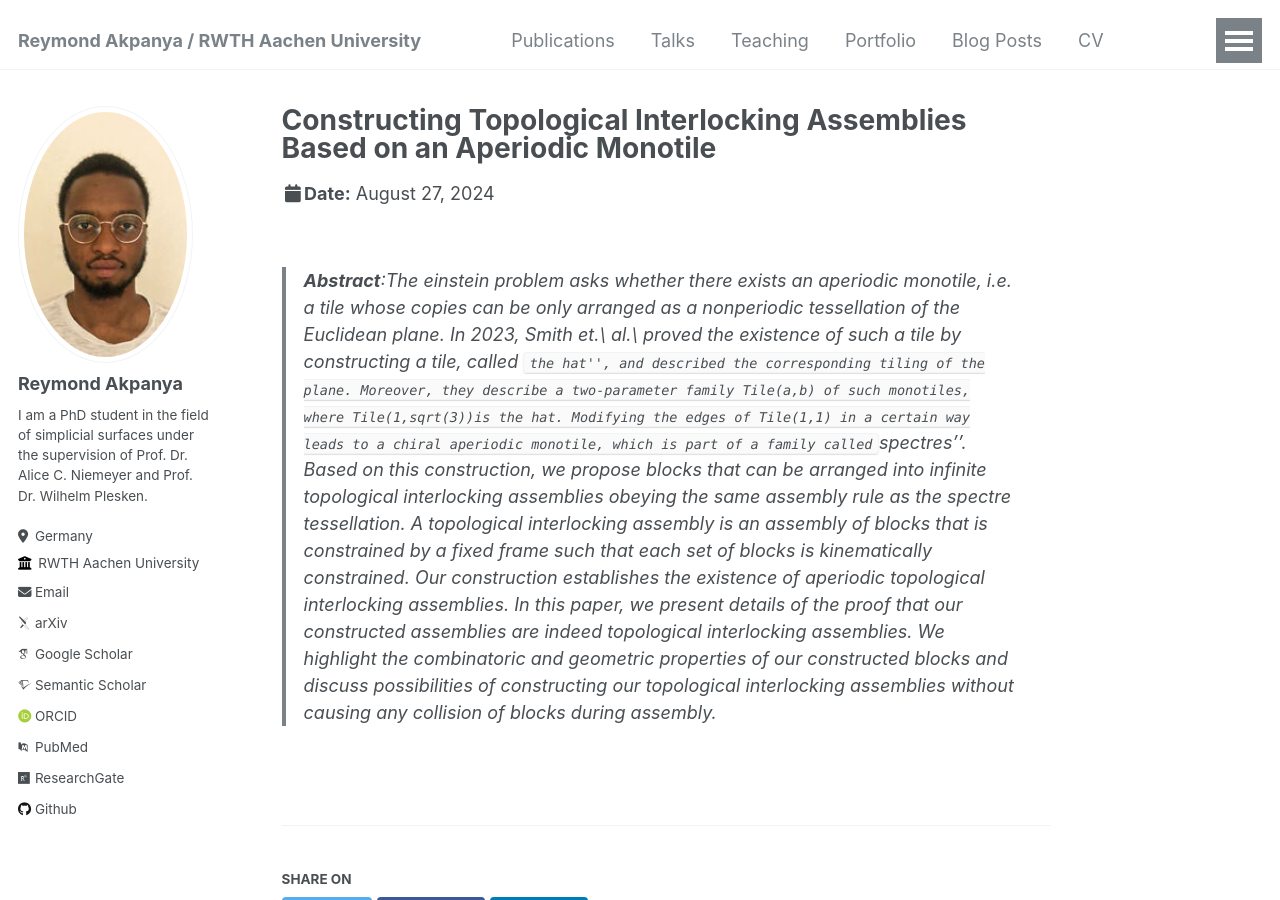
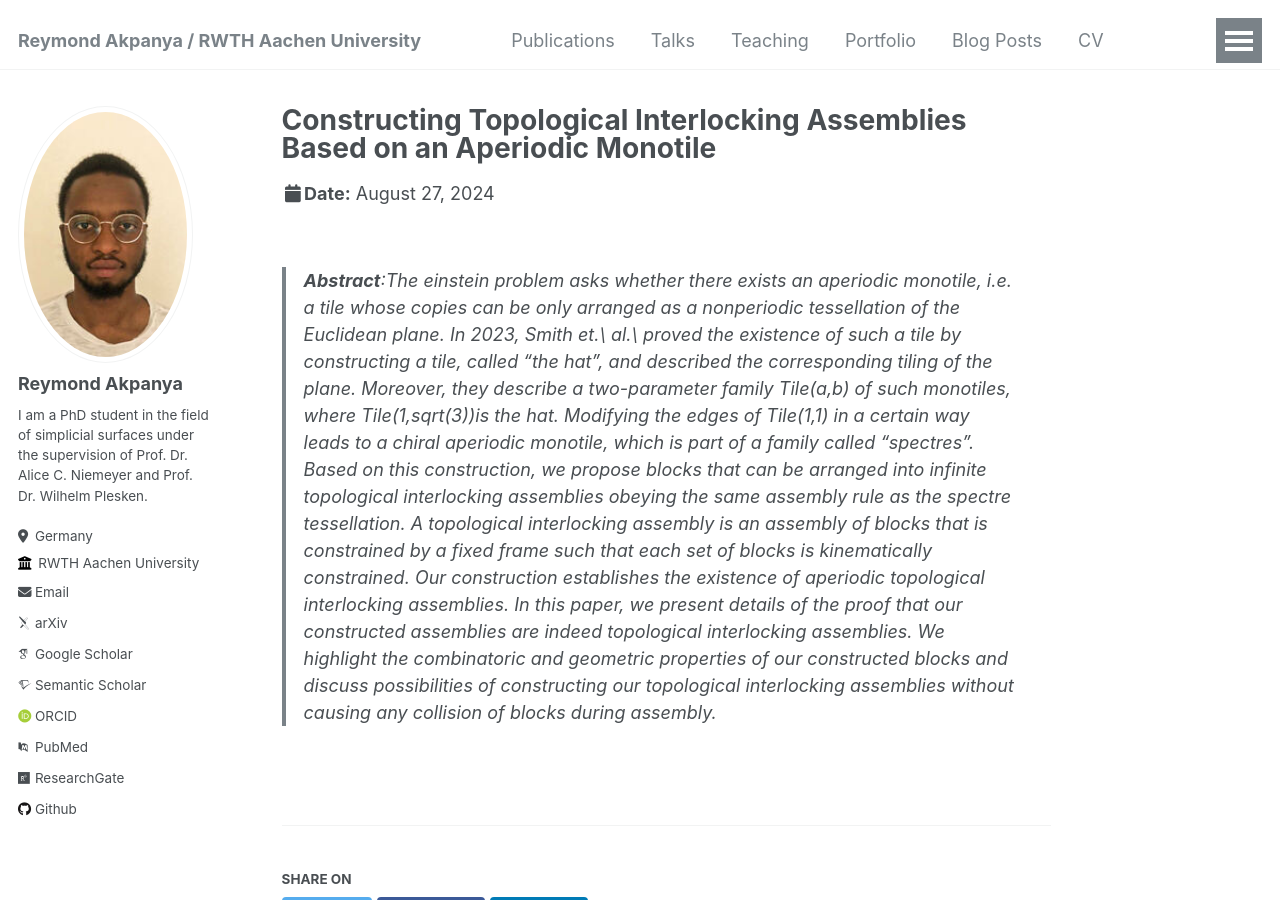
Before and after one commit to ReymondAkpanya/ReymondAkpanya.github.io, a Jekyll site: the page built from _talks/IASS2024.md, in a window 1280 px wide and 900 px high. Built offline with Jekyll 4.4.1, drawn with Linux system fonts in a browser that asks for light colours; some web fonts are replaced.

Commit message:
iass2024

```diff
--- a/_talks/IASS2024.md
+++ b/_talks/IASS2024.md
@@ -11,9 +11,9 @@ location: "Zurich Switzerland"
 
 > __Abstract__:The einstein problem asks whether there exists an aperiodic monotile, i.e. a tile whose copies can be only arranged
 > as a nonperiodic tessellation of the Euclidean plane. In 2023, Smith et.\ al.\ proved the existence of such a tile
-> by constructing a tile, called ``the hat'', and described the corresponding tiling of the plane. Moreover, they
+> by constructing a tile, called "the hat", and described the corresponding tiling of the plane. Moreover, they
 > describe a two-parameter family Tile(a,b) of such monotiles, where Tile(1,sqrt(3))is the hat. Modifying the edges of
-> Tile(1,1) in a certain way leads to a chiral aperiodic monotile, which is part of a family called ``spectres''. Based
+> Tile(1,1) in a certain way leads to a chiral aperiodic monotile, which is part of a family called "spectres". Based
 > on this construction, we propose blocks that can be arranged into infinite topological interlocking assemblies obeying
 > the same assembly rule as the spectre tessellation. A topological interlocking assembly is an assembly of blocks that
 > is constrained by a fixed frame such that each set of blocks is kinematically constrained. Our construction establishes
```
